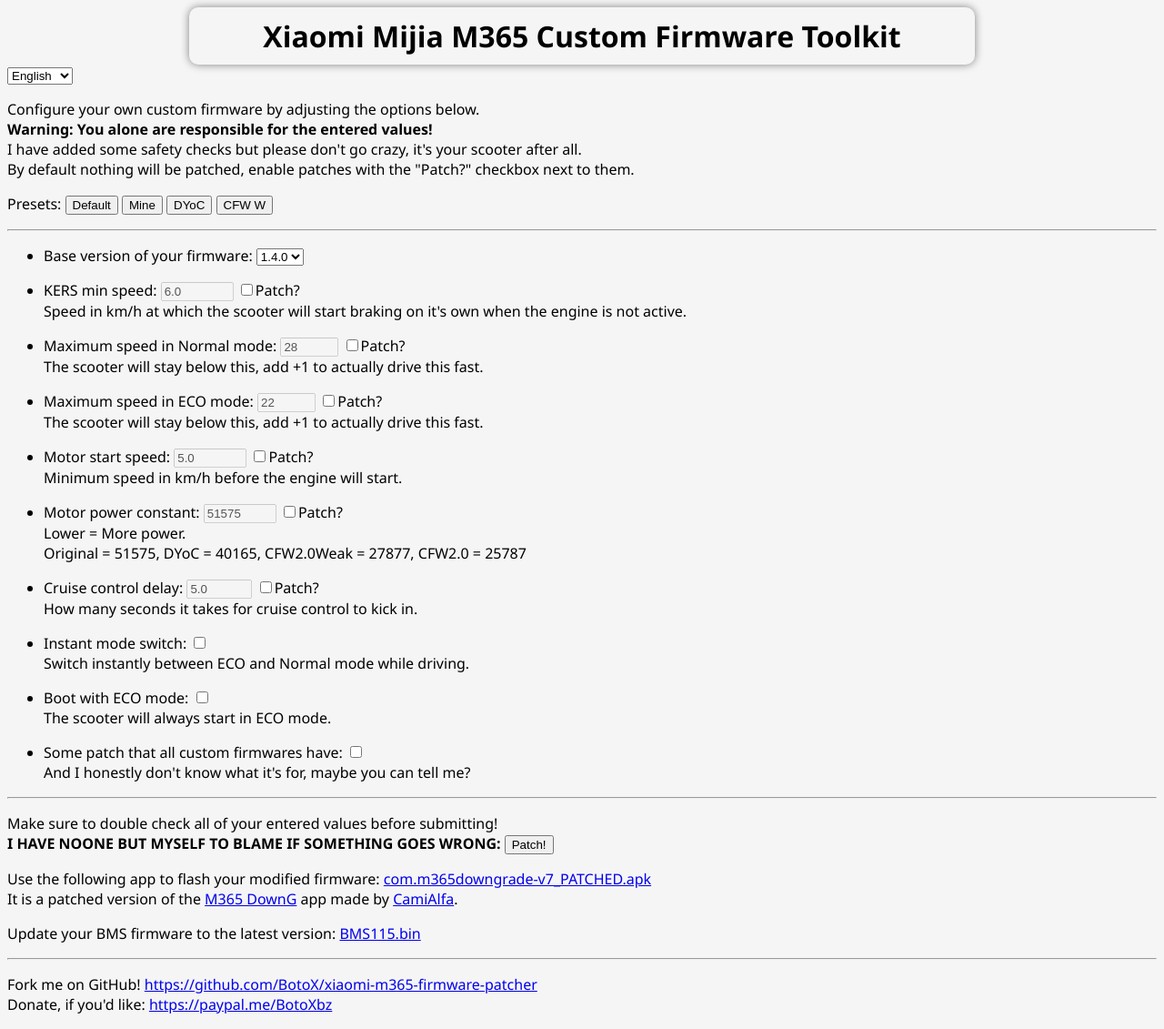
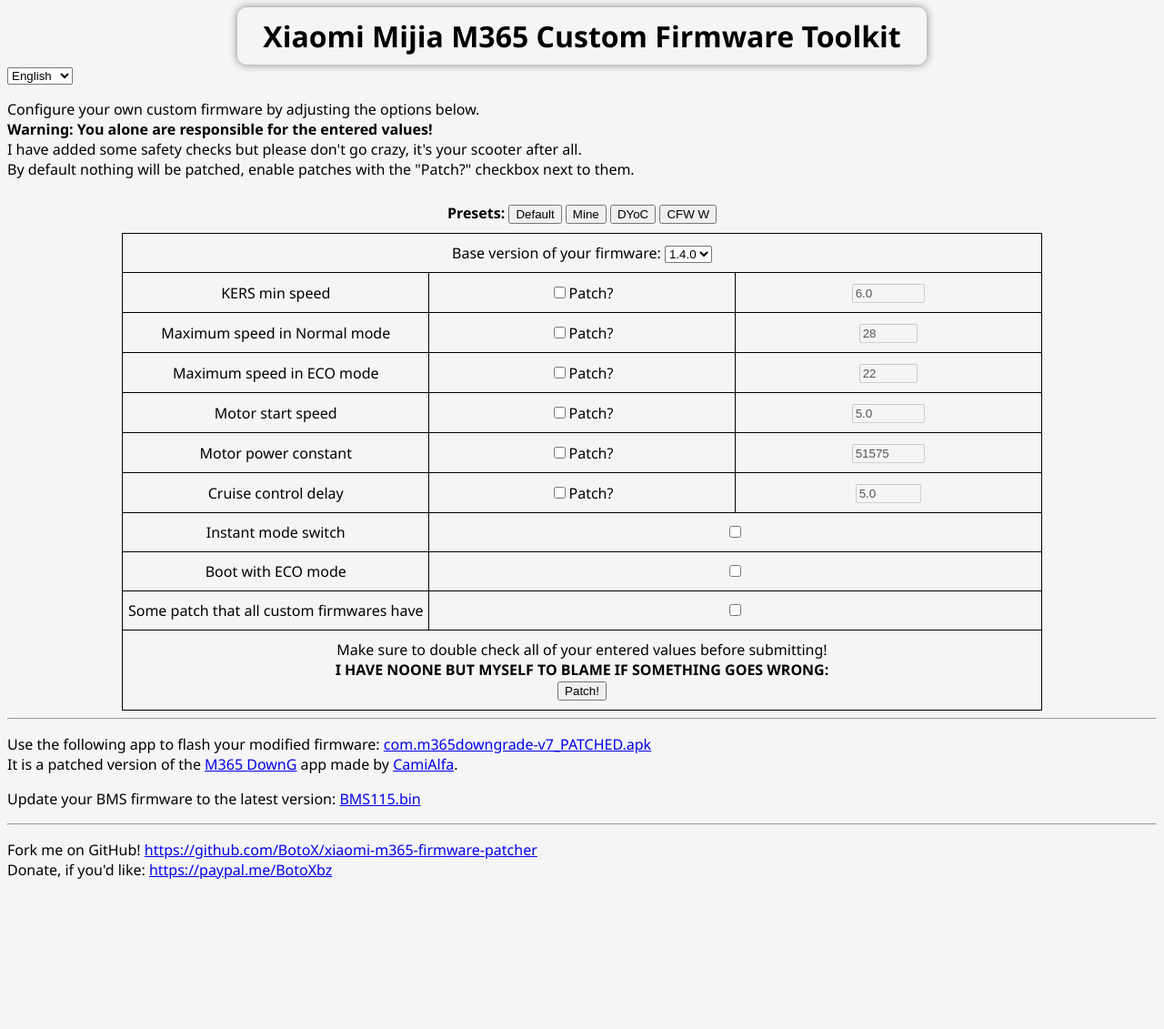
Before and after one commit to BotoX/xiaomi-m365-firmware-patcher, a Flask app: page / in a window 1280 px wide. Shown: the whole page at 91% size. After the commit the page ends 966 px from the top, so only its background shows below. Run offline with Flask 2, Linux system fonts and the light colour scheme.

Commit message:
Organizing main workspace
Organized patches in a table for better appearance and understanding.
Hints moved to titles on mouse hover.
Preset script rewritten to work with table.

TODO:
Style buttons
Style checkboxes
Make table beautiful
Add pics of the scooter

```diff
--- a/web/templates/home.html
+++ b/web/templates/home.html
@@ -24,108 +24,85 @@
     </p>
 
     <p>
+
+    </p>
+
+    <noscript>This website (despite it's look) requires some very simple JavaScript which is embedded in this HTML.</noscript>
+
+    <form action="/cfw">
+        <table>
+            <tr>
+                <th colspan="3">
                     Presets:
                     <button onclick="Preset_Default();">Default</button>
                     <button onclick="Preset_Mine();">Mine</button>
                     <button onclick="Preset_DYoC();">DYoC</button>
                     <button onclick="Preset_CFWW();">CFW W</button>
-    </p>
-
-    <noscript>This website (despite it's look) requires some very simple JavaScript which is embedded in this HTML.</noscript>
-
-    <hr>
-    <form action="/cfw">
-        <ul>
-            <li><p>
+                </th>
+            </tr>
+            <tr>
+                <td colspan="3">
                     Base version of your firmware:
-                <select name="version">
+                    <select id="version">
                         <option value="DRV140" selected>1.4.0</option>
                         <option value="DRV138">1.3.8</option>
                         <option value="DRV134">1.3.4</option>
                         <option value="DRV130">1.3.0</option>
                     </select>
-            </p></li>
-
-            <li><p>
-                KERS min speed:
-                <input name="kers_min_speed" type="number" step="0.1" min="0" max="100" value="6.0" disabled>
-                <label><input type="checkbox" onchange="CheckForm('kers_min_speed', this);">Patch?</label>
-                <br>
-                Speed in km/h at which the scooter will start braking on it's own when the engine is not active.
-            </p></li>
-
-            <li><p>
-                Maximum speed in Normal mode:
-                <input name="normal_max_speed" type="number" step="1" min="0" max="100" value="28" disabled>
-                <label><input type="checkbox" onchange="CheckForm('normal_max_speed', this);">Patch?</label>
-                <br>
-                The scooter will stay below this, add +1 to actually drive this fast.
-            </p></li>
-
-            <li><p>
-                Maximum speed in ECO mode:
-                <input name="eco_max_speed" type="number" step="1" min="0" max="100" value="22" disabled>
-                <label><input type="checkbox" onchange="CheckForm('eco_max_speed', this);">Patch?</label>
-                <br>
-                The scooter will stay below this, add +1 to actually drive this fast.
-            </p></li>
-
-            <li><p>
-                Motor start speed:
-                <input name="motor_start_speed" type="number" step="0.1" min="0" max="100" value="5.0" disabled>
-                <label><input type="checkbox" onchange="CheckForm('motor_start_speed', this);">Patch?</label>
-                <br>
-                Minimum speed in km/h before the engine will start.
-            </p></li>
-
-            <li><p>
-                Motor power constant:
-                <input name="motor_power_constant" type="number" step="1" min="25787" max="65535" value="51575" disabled>
-                <label><input type="checkbox" onchange="CheckForm('motor_power_constant', this);">Patch?</label>
-                <br>
-                Lower = More power.<br>
-                Original = 51575, DYoC = 40165, CFW2.0Weak = 27877, CFW2.0 = 25787
-            </p></li>
-
-            <li><p>
-                Cruise control delay:
-                <input name="cruise_control_delay" type="number" step="0.1" min="0.1" max="20" value="5.0" disabled>
-                <label><input type="checkbox" onchange="CheckForm('cruise_control_delay', this);">Patch?</label>
-                <br>
-                How many seconds it takes for cruise control to kick in.
-            </p></li>
-
-            <li><p>
-                Instant mode switch:
-                <label><input type="checkbox" name="instant_eco_switch"></label>
-                <br>
-                Switch instantly between ECO and Normal mode while driving.
-            </p></li>
-
-            <li><p>
-                Boot with ECO mode:
-                <label><input type="checkbox" name="boot_with_eco"></label>
-                <br>
-                The scooter will always start in ECO mode.
-            </p></li>
-
-            <li><p>
-                Some patch that all custom firmwares have:
-                <label><input type="checkbox" name="idk_what_this_does"></label>
-                <br>
-                And I honestly don't know what it's for, maybe you can tell me?
-            </p></li>
-
-        </ul>
+                </td>
+            </tr>
+            <tr>
+                <td title="Speed in km/h at which the scooter will start braking on it's own when the engine is not active.">KERS min speed</td>
+                <td><label><input id="kers_min_speed_chk" type="checkbox" onchange="CheckForm('kers_min_speed', this);">Patch?</label></td>
+                <td><input id="kers_min_speed" type="number" step="0.1" min="0" max="100" value="6.0" disabled></td>
+            </tr>
+            <tr>
+                <td title="The scooter will stay below this, add +1 to actually drive this fast.">Maximum speed in Normal mode</td>
+                <td><label><input id="normal_max_speed_chk" type="checkbox" onchange="CheckForm('normal_max_speed', this);">Patch?</label></td>
+                <td><input id="normal_max_speed" type="number" step="1" min="0" max="100" value="28" disabled></td>
+            </tr>
+            <tr>
+                <td title="The scooter will stay below this, add +1 to actually drive this fast.">Maximum speed in ECO mode</td>
+                <td><label><input id="eco_max_speed_chk" type="checkbox" onchange="CheckForm('eco_max_speed', this);">Patch?</label></td>
+                <td><input id="eco_max_speed" type="number" step="1" min="0" max="100" value="22" disabled></td>
+            </tr>
+            <tr>
+                <td title="Minimum speed in km/h before the engine will start.">Motor start speed</td>
+                <td><label><input id="motor_start_speed_chk" type="checkbox" onchange="CheckForm('motor_start_speed', this);">Patch?</label></td>
+                <td><input id="motor_start_speed" type="number" step="0.1" min="0" max="100" value="5.0" disabled></td>
+            </tr>
+            <tr>
+                <td title="Lower = More power.&#013 &#013Original = 51575&#013DYoC = 40165&#013CFW2.0Weak = 27877&#013CFW2.0 = 25787">Motor power constant</td>
+                <td><label><input id="motor_power_constant_chk" type="checkbox" onchange="CheckForm('motor_power_constant', this);">Patch?</label></td>
+                <td><input title="Lower = More power.&#013 &#013Original = 51575&#013DYoC = 40165&#013CFW2.0Weak = 27877&#013CFW2.0 = 25787" id="motor_power_constant" type="number" step="1" min="25787" max="65535" value="51575" disabled></td>
+            </tr>
+            <tr>
+                <td title="How many seconds it takes for cruise control to kick in.">Cruise control delay</td>
+                <td><label><input id="cruise_control_delay_chk" type="checkbox" onchange="CheckForm('cruise_control_delay', this);">Patch?</label></td>
+                <td><input id="cruise_control_delay" type="number" step="0.1" min="0.1" max="20" value="5.0" disabled></td>
+            </tr>
+            <tr>
+                <td title="Switch instantly between ECO and Normal mode while driving.">Instant mode switch</td>
+                <td colspan="2"><label><input type="checkbox" id="instant_eco_switch"></label></td>
+            </tr>
+            <tr>
+                <td title="The scooter will always start in ECO mode.">Boot with ECO mode</td>
+                <td colspan="2"><label><input type="checkbox" id="boot_with_eco"></label></td>
+            </tr>
+            <tr>
+                <td title="And I honestly don't know what it's for, maybe you can tell me?">Some patch that all custom firmwares have</td>
+                <td colspan="2"><label><input type="checkbox" id="idk_what_this_does"></label></td>
+            </tr>
+            <tr>
+                <td colspan="3">
+                    Make sure to double check all of your entered values before submitting!<br>
+                    <b>I HAVE NOONE BUT MYSELF TO BLAME IF SOMETHING GOES WRONG:</b><br>
+                    <input type="submit" value="Patch!">
+                </td>
+            </tr>
+        </table>
+    </form>
     <hr>
-
-        <p>
-            Make sure to double check all of your entered values before submitting!<br>
-            <b>I HAVE NOONE BUT MYSELF TO BLAME IF SOMETHING GOES WRONG:</b>
-            <input type="submit" value="Patch!">
-        </p>
-    </form>
-
     <p>
         Use the following app to flash your modified firmware: <a href="https://cloud.botox.bz/s/PZkfxWjNpgXibT5/download?path=%2F&files=com.m365downgrade-v7_PATCHED.apk">com.m365downgrade-v7_PATCHED.apk</a>
         <br>
@@ -145,22 +122,25 @@
 
     <script type="text/javascript">
         function CheckForm(name, cb) {
-            document.getElementsByName(name)[0].disabled = !cb.checked;
+            document.getElementById(name).disabled = !cb.checked;
         }
+        function ChangeForm(name, value, patch) {
+            var mod = document.getElementById(name);
+            mod.value = value;
 
-        function ChangeForm(name, value, patch) {
-            var o = document.getElementsByName(name)[0];
-
-            if(o.type == "checkbox") {
-                o.checked = value;
-            } else {
-                o.value = value;
+            if (patch === true && value !== null) {
+                document.getElementById(name+'_chk').checked = true;
+                mod.disabled = false;
             }
-
-            if(patch !== undefined) {
-                var cb = o.nextElementSibling.children[0];
-                cb.checked = patch;
-                cb.onchange();
+            if (patch === false && value !== null) {
+                document.getElementById(name+'_chk').checked = false;
+                mod.disabled = true;
+            }
+            if (patch === true && value === null) {
+                mod.checked = true;
+            }
+            if (patch === false && value === null) {
+                mod.checked = false;
             }
         }
 
@@ -171,9 +151,9 @@
             ChangeForm("motor_start_speed", "5.0", false);
             ChangeForm("motor_power_constant", "51575", false);
             ChangeForm("cruise_control_delay", "5", false);
-            ChangeForm("instant_eco_switch", false);
-            ChangeForm("boot_with_eco", false);
-            ChangeForm("idk_what_this_does", false);
+            ChangeForm("instant_eco_switch", null, false);
+            ChangeForm("boot_with_eco", null, false);
+            ChangeForm("idk_what_this_does", null, false);
         }
 
         function Preset_Mine() {
@@ -183,9 +163,9 @@
             ChangeForm("motor_start_speed", "3.0", true);
             ChangeForm("motor_power_constant", "40165", true);
             ChangeForm("cruise_control_delay", "5", false);
-            ChangeForm("instant_eco_switch", true);
-            ChangeForm("boot_with_eco", false);
-            ChangeForm("idk_what_this_does", true);
+            ChangeForm("instant_eco_switch", null, true);
+            ChangeForm("boot_with_eco", null, false);
+            ChangeForm("idk_what_this_does", null, true);
         }
 
         function Preset_DYoC() {
@@ -195,9 +175,9 @@
             ChangeForm("motor_start_speed", "2.0", true);
             ChangeForm("motor_power_constant", "40165", true);
             ChangeForm("cruise_control_delay", "5", false);
-            ChangeForm("instant_eco_switch", false);
-            ChangeForm("boot_with_eco", false);
-            ChangeForm("idk_what_this_does", true);
+            ChangeForm("instant_eco_switch", null, false);
+            ChangeForm("boot_with_eco", null, false);
+            ChangeForm("idk_what_this_does", null, true);
         }
 
         function Preset_CFWW() {
@@ -207,9 +187,9 @@
             ChangeForm("motor_start_speed", "1.45", true);
             ChangeForm("motor_power_constant", "27877", true);
             ChangeForm("cruise_control_delay", "5", false);
-            ChangeForm("instant_eco_switch", false);
-            ChangeForm("boot_with_eco", false);
-            ChangeForm("idk_what_this_does", true);
+            ChangeForm("instant_eco_switch", null, false);
+            ChangeForm("boot_with_eco", null, false);
+            ChangeForm("idk_what_this_does", null, true);
         }
     </script>
 
--- a/web/templates/style.css
+++ b/web/templates/style.css
@@ -8,5 +8,25 @@ h1 {
     border-radius: 10px;
     box-shadow: 0 0 10px grey;
     padding: 10px;
-    margin: 0 200px 0 200px;
+    margin: 0 20% 0 20%;
 }
+
+table {
+    border-collapse: collapse;
+    text-align: center;
+    width: 80%;
+    margin-left: 10%;
+    margin-right: 10%;
+}
+
+td {
+    padding-top: 10px;
+    padding-bottom: 10px;
+    border: 1px solid black;
+    width: 33%;
+}
+
+th {
+    padding-top: 10px;
+    padding-bottom: 10px;
+}
```
Lines whose indentation alone changed are shown as unchanged.
